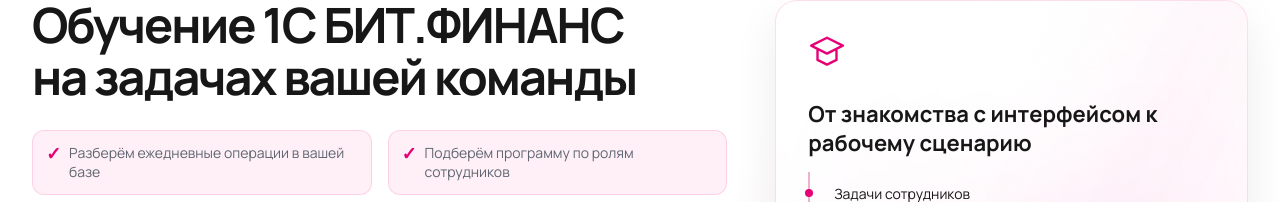
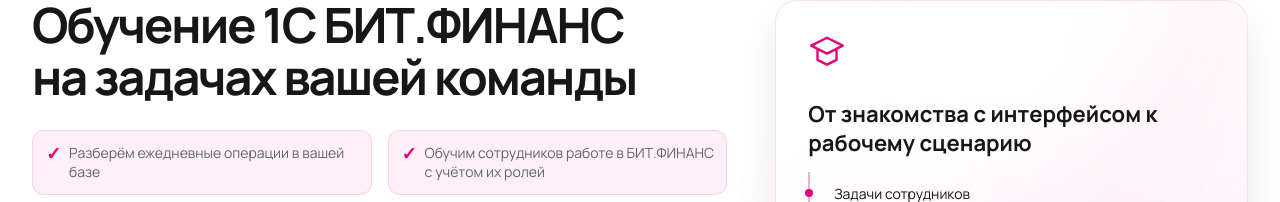
Before and after one commit to 89030171785sabai-sys/bitfin, a plain HTML site: page dist/obuchenie-soprovozhdenie-bit-finans.html in a window 1280 px wide. Shown: the part 221-423 px from the top of the page. Drawn offline with Linux system fonts and the light colour scheme.

Commit message:
Clarify role-based training in Bitfinans

```diff
--- a/dist/obuchenie-soprovozhdenie-bit-finans.html
+++ b/dist/obuchenie-soprovozhdenie-bit-finans.html
@@ -59,7 +59,7 @@ html{scroll-behavior:smooth;scroll-padding-top:100px}
 <body class="service-page"><noscript><div><img src="https://mc.yandex.ru/watch/114367039" style="position:absolute;left:-9999px" alt=""></div></noscript><a class="skip" href="#main">К содержанию</a><header class="bf-header"><div class="bf-bar"><a class="bf-logo" href="#main" aria-label="БИТ.ФИНАНС — в начало страницы"><span class="bf-mark">Б</span>БИТ<span class="bf-dot">.</span>ФИНАНС</a><button class="bf-toggle" aria-controls="bf-menu" aria-expanded="false" aria-label="Открыть меню" type="button"><span></span><span></span><span></span></button><nav class="bf-menu" id="bf-menu" aria-label="Разделы этой страницы"><a href="#solutions">Услуги</a><a href="#expert">Об Андрее</a><a href="#cases">Отзывы</a><a href="#certificates">Сертификаты</a><a href="#contacts">Контакты</a><a class="bf-call" href="#request">Обсудить задачу</a></nav></div></header>
 <main id="main"><div class="wrap"><nav class="crumb" aria-label="Хлебные крошки"><a href="/">Главная</a><span aria-hidden="true">/</span><span aria-current="page">Обучение</span></nav><section class="hero service-hero"><div class="service-hero-copy"><p class="service-hero-label">Обучение БИТ.ФИНАНС</p>
   <h1>Обучение 1С БИТ.ФИНАНС на задачах вашей команды</h1>
-  <ul class="service-hero-points"><li>Разберём ежедневные операции в вашей базе</li><li>Подберём программу по ролям сотрудников</li><li>Подготовим рабочие инструкции</li><li>Закрепим навыки самостоятельной практикой</li></ul>
+  <ul class="service-hero-points"><li>Разберём ежедневные операции в вашей базе</li><li>Обучим сотрудников работе в БИТ.ФИНАНС с учётом их ролей</li><li>Подготовим рабочие инструкции</li><li>Закрепим навыки самостоятельной практикой</li></ul>
   <div class="service-hero-actions"><a class="btn" href="#request">БЕСПЛАТНАЯ КОНСУЛЬТАЦИЯ</a><a class="btn service-hero-secondary" href="#cases">Смотреть отзывы</a></div>
   <div class="service-hero-trust" aria-label="Опыт и условия работы">
   <div><svg viewBox="0 0 24 24" aria-hidden="true"><path d="M3 5h18v16H3zM8 3v4M16 3v4M3 10h18M8 15h3M8 18h6"/></svg><strong>12+ лет</strong><span>практики внедрения</span></div>
```
